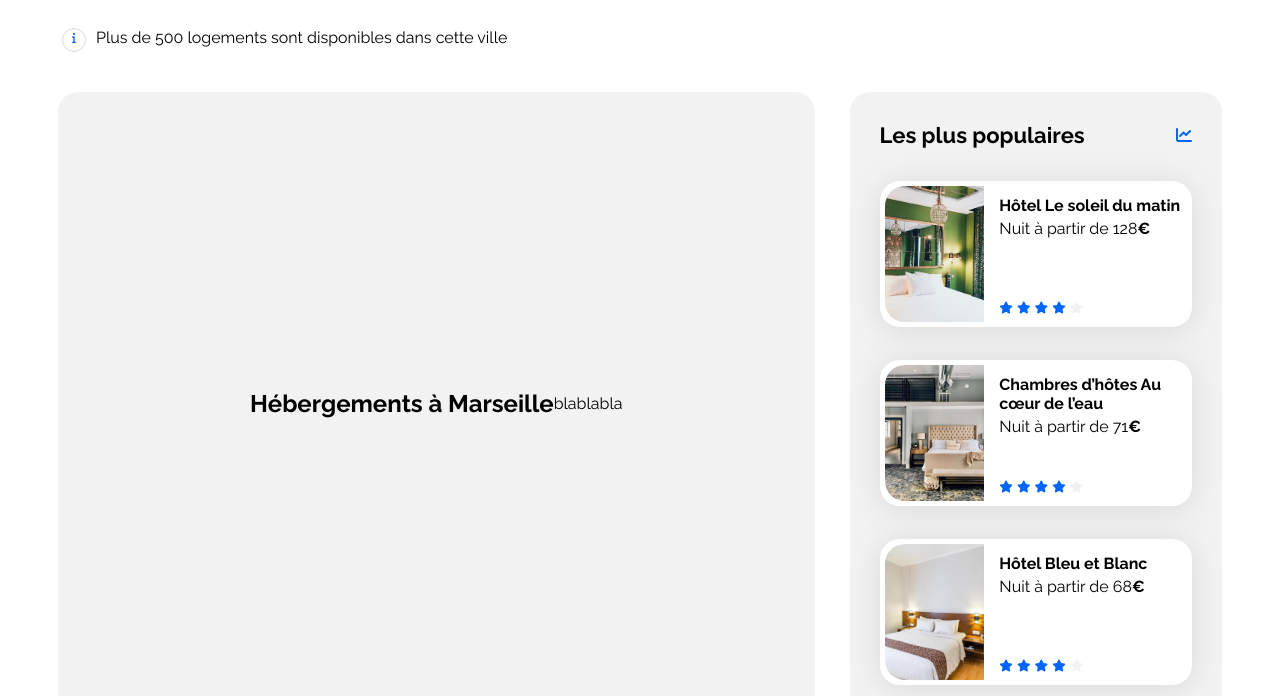
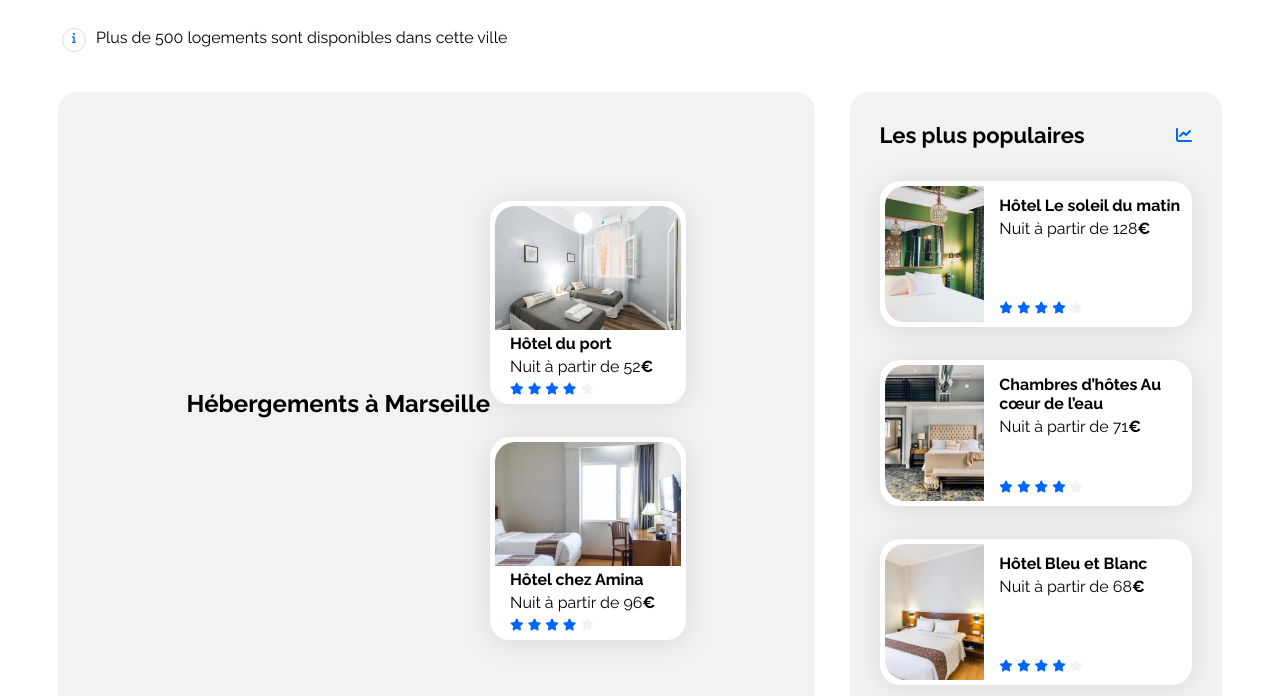
Before and after one commit to Dusidea/dusidea.github.io, a plain HTML site: page index.html in a window 1280 px wide. Shown: the part 315-1011 px from the top of the page. Drawn offline with Linux system fonts and the light colour scheme.

Commit message:
card réintégré à index

```diff
--- a/index.html
+++ b/index.html
@@ -68,9 +68,49 @@
             </section>
             <div class="hebergements-and-populaires">
                 <section class="hebergements">
-                    <h2 id="sectionhebergement">Hébergements à Marseille</h2>
-                    <!-- Ici les vignettes x6 + un bouton afficher plus -->
-                    <p>blablabla</p>
+                    <div class="hebergements-title">
+                        <h2 id="sectionhebergement">Hébergements à Marseille</h2>
+                    </div>
+                    <div class="hebergements-cards">
+                        <a href="#">
+                            <article class="card">
+                                <img src="./images/hebergements/fred-kleber.jpg" alt="Image de la chambre d'hôtel montrant un lit">
+                                <div class="card-content">
+                                    <div class="card-txt">
+                                        <h3 class="card-title">Hôtel du port</h3>
+                                        <p class="card-subtitle">Nuit à partir de 52<span class="euro">€</span></p>
+                                    </div>
+                                    <div class="card-rating">
+                                        <i class="fa-xs fa-solid fa-star" aria-hidden="true"></i>
+                                        <i class="fa-xs fa-solid fa-star" aria-hidden="true"></i>
+                                        <i class="fa-xs fa-solid fa-star" aria-hidden="true"></i>
+                                        <i class="fa-xs fa-solid fa-star" aria-hidden="true"></i>
+                                        <i class="fa-xs fa-solid fa-star neutral-star" aria-hidden="true"></i>
+                                        <span class="sr-only">Note de 4 sur 5</span>
+                                    </div>
+                                </div>
+                            </article>
+                        </a>
+                        <a href="#">
+                            <article class="card">
+                                <img src="./images/hebergements/febrian-zakaria.jpg" alt="Image de la chambre d'hôtel montrant un lit">
+                                <div class="card-content">
+                                    <div class="card-txt">
+                                        <h3 class="card-title">Hôtel chez Amina</h3>
+                                        <p class="card-subtitle">Nuit à partir de 96<span class="euro">€</span></p>
+                                    </div>
+                                    <div class="card-rating">
+                                        <i class="fa-xs fa-solid fa-star" aria-hidden="true"></i>
+                                        <i class="fa-xs fa-solid fa-star" aria-hidden="true"></i>
+                                        <i class="fa-xs fa-solid fa-star" aria-hidden="true"></i>
+                                        <i class="fa-xs fa-solid fa-star" aria-hidden="true"></i>
+                                        <i class="fa-xs fa-solid fa-star neutral-star" aria-hidden="true"></i>
+                                        <span class="sr-only">Note de 4 sur 5</span>
+                                    </div>
+                                </div>
+                            </article>
+                        </a>
+                    </div>
                 </section>
                 <section class="populaires">
                     <div class="populaires-title">
```
